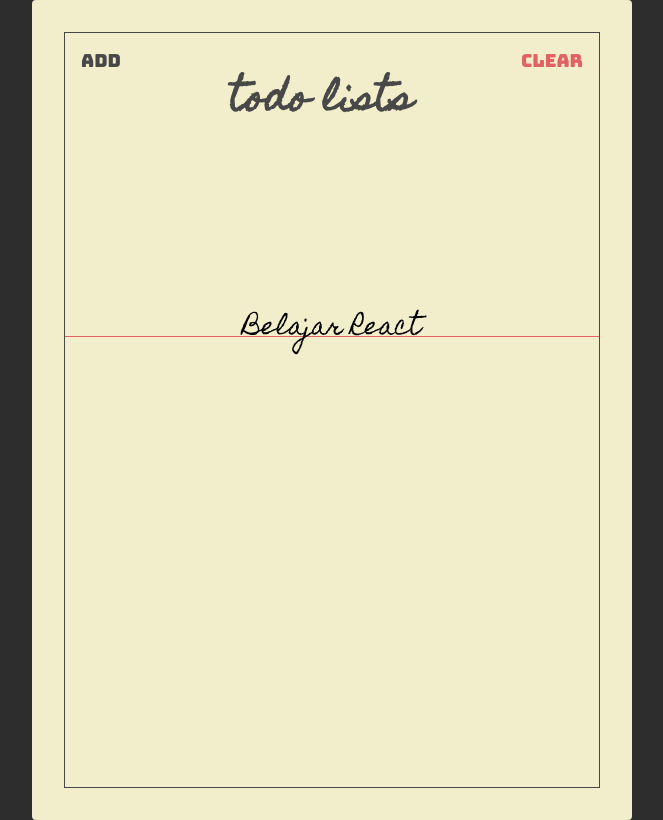
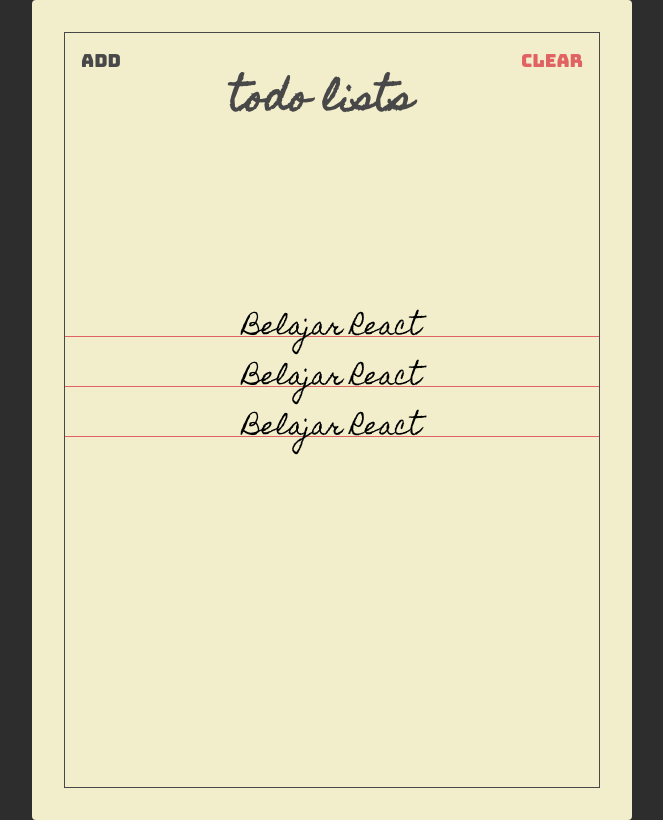
Before and after one commit to DandiIndraWijaya/react-todolist, a React (Create React App) app: page / in a window 1280 px wide. Shown: the whole page, without its empty margins (308-971 px from the left). Built offline with nearby package versions, Linux system fonts and the light colour scheme.

Commit message:
Complete a todo function

```diff
--- a/src/components/Todo.jsx
+++ b/src/components/Todo.jsx
@@ -1,16 +1,19 @@
 import React from 'react';
 import PropTypes from 'prop-types';
 
-const Todo = props => {
+const Todo = ({text, completeTodo, index, isCompleted}) => {
     return (
-        <div className="todo">
-            <span className="todo-text">{props.text}</span>
+        <div className="todo" onClick={() => completeTodo(index)}>
+            <span className="todo-text" style={{ textDecoration: isCompleted ? "line-through" : "initial" }}>{text}</span>
         </div>
     )
 }
 
 Todo.prototypes = {
-    text: PropTypes.string.isRequired
+    text: PropTypes.string.isRequired,
+    completeTodo: PropTypes.func.isRequired,
+    index: PropTypes.number.isRequired,
+    isCompleted: PropTypes.bool.isRequired
 }
 
 export default Todo;
--- a/src/components/Todos.jsx
+++ b/src/components/Todos.jsx
@@ -2,12 +2,20 @@
 import Todo from './Todo';
 import PropTypes from 'prop-types';
 
-const Todos = ({ todos }) => {
+const Todos = ({ todos, completeTodo }) => {
 
     return (
         <section className="todos">
             {todos.map((todo, index) => {
-               return <Todo key={index} text={todo.text} />
+               return (
+                <Todo
+                key={index}
+                text={todo.text}
+                isCompleted={todo.isCompleted}
+                completeTodo={completeTodo}
+                index={index}
+                />
+               )
             })}
         </section>
     );
@@ -15,8 +23,9 @@
 
 Todos.propTypes = {
     todos: PropTypes.arrayOf(PropTypes.shape({
-        text: PropTypes.string
-    }))
+        text: PropTypes.string,
+    })),
+    completeTodo: PropTypes.func.isRequired
 }
 
 export default Todos;
--- a/src/pages/TodoList.jsx
+++ b/src/pages/TodoList.jsx
@@ -8,7 +8,16 @@
 const TodoList = () => {
     const [ todos, setTodos] = useState([
         {
-            text: "Belajar React"
+            text: "Belajar React",
+            isCompleted: false
+        },
+        {
+            text: "Belajar React",
+            isCompleted: false
+        },
+        {
+            text: "Belajar React",
+            isCompleted: false
         },
     ]);
 
@@ -16,10 +25,17 @@
 
 
     const addTodo = value => {
-        const addedTodo = [...todos, { text: value}];
+        const addedTodo = [...todos, { text: value, isComplete: false}];
 
         setTodos(addedTodo);
     };
+
+    const completeTodo = index => {
+        const addedTodo = [...todos];
+        addedTodo[index].isCompleted = !addedTodo[index].isCompleted;
+
+        setTodos(addedTodo);
+    }
 
     const showAddToggle = () => setShowAdd(!showAdd);
 
@@ -27,7 +43,7 @@
     <Paper>
         <Header showAddToggle={showAddToggle} showAdd={showAdd} />
         <TodoForm addTodo={addTodo} showAdd={showAdd} />
-        <Todos todos={todos} />
+        <Todos todos={todos} completeTodo={completeTodo} />
     </Paper>
   );
 }
```
